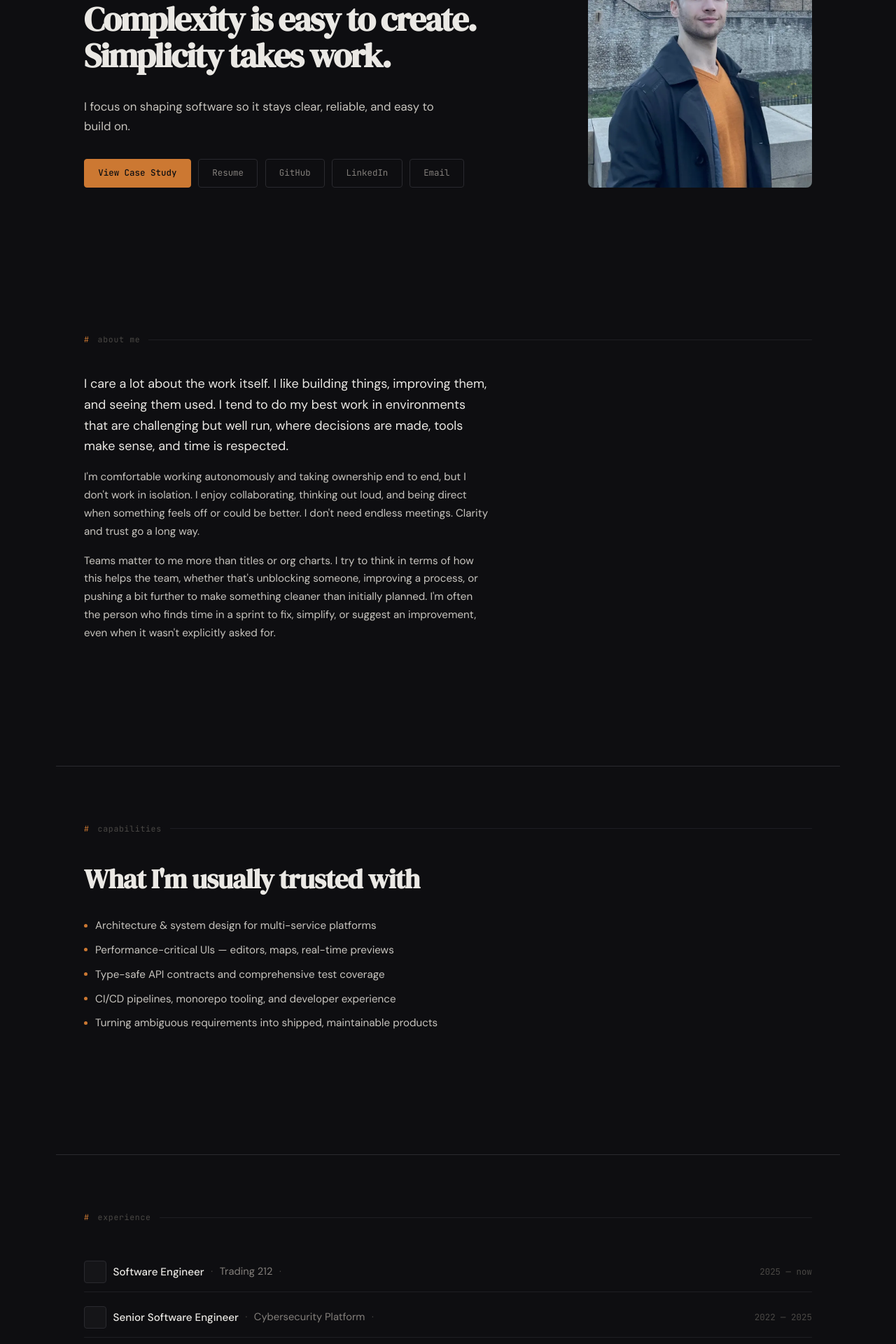
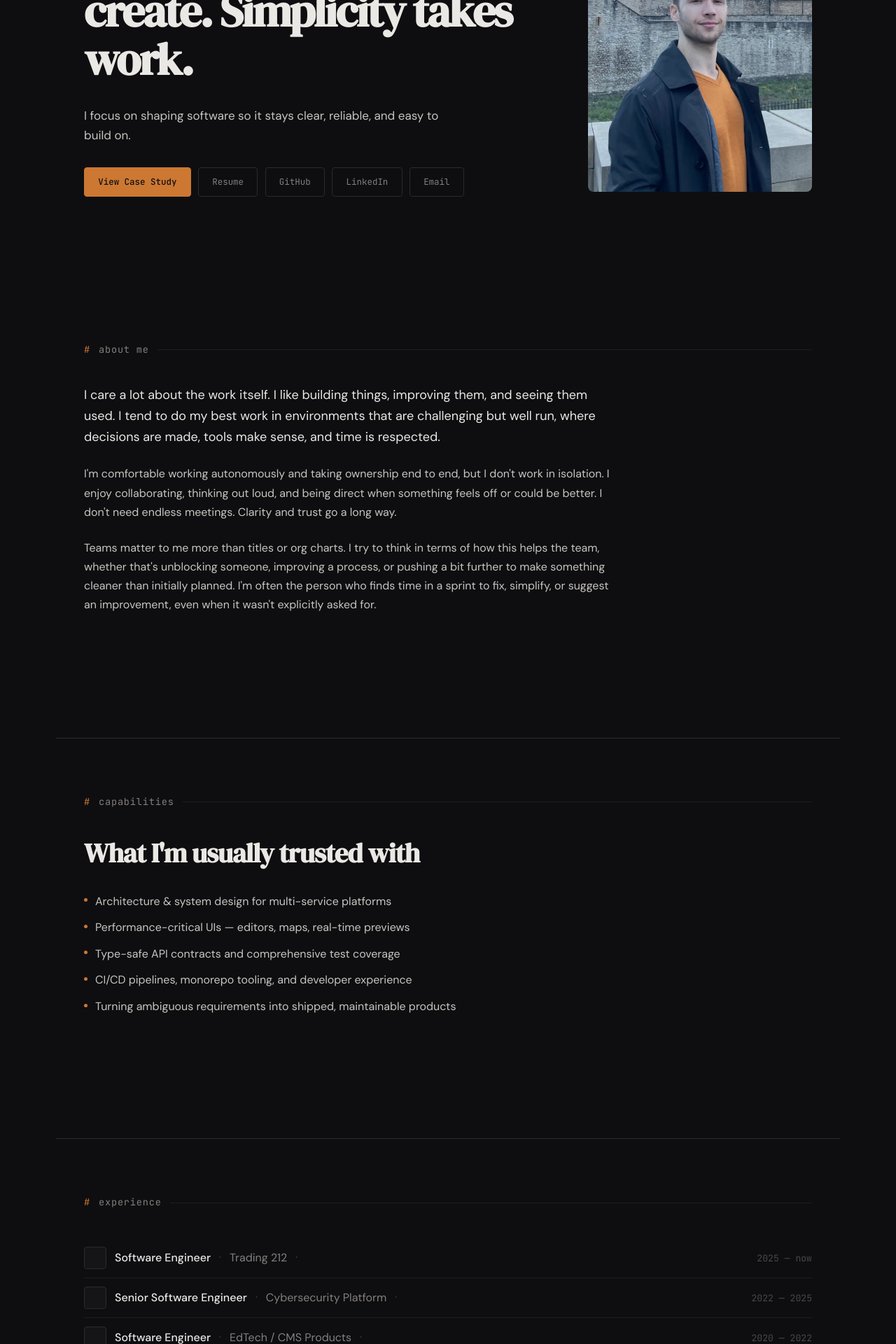
Before and after one commit to catalinleca/portfolio, a Next.js app: page / in a window 1280 px wide. Shown: the part 260-2180 px from the top of the page at 70% size. Built offline with nearby package versions, Linux system fonts and the light colour scheme.

Commit message:
try crap

```diff
--- a/src/app/(home)/_sections/About/About.module.css
+++ b/src/app/(home)/_sections/About/About.module.css
@@ -1,8 +1,8 @@
 .body {
   display: flex;
   flex-direction: column;
-  gap: var(--space-4);
-  max-width: 580px;
+  gap: var(--space-6);
+  max-width: 760px;
 }
 
 .lead {
@@ -12,7 +12,7 @@
 }
 
 .paragraph {
-  font-size: 0.95rem;
+  font-size: 1rem;
   color: var(--text);
   line-height: 1.7;
 }
--- a/src/app/(home)/_sections/Capabilities/Capabilities.module.css
+++ b/src/app/(home)/_sections/Capabilities/Capabilities.module.css
@@ -12,13 +12,13 @@
   padding: 0;
   display: flex;
   flex-direction: column;
-  gap: 0.75rem;
+  gap: var(--space-3);
 }
 
 .item {
-  font-size: 0.95rem;
+  font-size: 1rem;
   color: var(--text);
-  line-height: 1.5;
+  line-height: 1.6;
   padding-left: var(--space-4);
   position: relative;
 }
--- a/src/app/(home)/_sections/Contact/Contact.module.css
+++ b/src/app/(home)/_sections/Contact/Contact.module.css
@@ -28,22 +28,22 @@
 }
 
 .subtext {
-  font-size: 0.92rem;
+  font-size: 1rem;
   color: var(--text-muted);
-  line-height: 1.7;
+  line-height: 1.65;
 }
 
 .right {
   display: flex;
   flex-direction: column;
   align-items: flex-end;
-  gap: 0.25rem;
+  gap: var(--space-1);
 }
 
 .link {
-  font-size: 0.85rem;
+  font-size: 0.92rem;
   color: var(--text-muted);
-  padding: 0.5rem 0;
+  padding: var(--space-2) 0;
 }
 
 .link:hover {
--- a/src/app/(home)/_sections/Experience/Experience.module.css
+++ b/src/app/(home)/_sections/Experience/Experience.module.css
@@ -1,14 +1,13 @@
 .list {
   display: flex;
   flex-direction: column;
-  gap: 0.5rem;
 }
 
 .entry {
   display: flex;
   align-items: center;
-  gap: 0.6rem;
-  padding: 0.75rem 0;
+  gap: var(--space-3);
+  padding: var(--space-3) 0;
   border-bottom: 1px solid var(--border-dim);
 }
 
@@ -36,22 +35,22 @@
 .role {
   font-weight: 500;
   color: var(--text-bright);
-  font-size: 0.95rem;
+  font-size: 1rem;
 }
 
 .separator {
   color: var(--text-dim);
-  font-size: 0.88rem;
+  font-size: 0.92rem;
 }
 
 .company {
   color: var(--text-muted);
-  font-size: 0.92rem;
+  font-size: 1rem;
 }
 
 .period {
   font-family: var(--font-mono);
-  font-size: 0.78rem;
+  font-size: 0.82rem;
   color: var(--text-dim);
   white-space: nowrap;
   margin-left: auto;
@@ -65,6 +64,6 @@
   .period {
     margin-left: 0;
     width: 100%;
-    padding-left: calc(32px + 0.6rem);
+    padding-left: calc(32px + var(--space-3));
   }
 }
--- a/src/app/(home)/_sections/Hero/Hero.module.css
+++ b/src/app/(home)/_sections/Hero/Hero.module.css
@@ -9,7 +9,7 @@
   display: grid;
   grid-template-columns: 1fr 320px;
   gap: var(--space-16);
-  align-items: end;
+  align-items: center;
   width: 100%;
 }
 
@@ -37,7 +37,7 @@
 
 .headline {
   font-family: var(--font-serif);
-  font-size: clamp(2rem, 4vw, 3rem);
+  font-size: clamp(2.5rem, 5vw, 4rem);
   line-height: 1.08;
   letter-spacing: -0.035em;
   color: var(--text-bright);
@@ -45,9 +45,9 @@
 }
 
 .intro {
-  font-size: 1.05rem;
+  font-size: 1.0625rem;
   color: var(--text);
-  line-height: 1.7;
+  line-height: 1.65;
   max-width: 540px;
   margin-bottom: var(--space-8);
 }
@@ -149,7 +149,7 @@
   }
 
   .headline {
-    font-size: clamp(1.6rem, 5vw, 2.2rem);
+    font-size: clamp(2rem, 6vw, 3rem);
   }
 
   .photoImage {
--- a/src/app/(home)/_sections/HowIWork/HowIWork.module.css
+++ b/src/app/(home)/_sections/HowIWork/HowIWork.module.css
@@ -12,13 +12,13 @@
   padding: 0;
   display: flex;
   flex-direction: column;
-  gap: 0.75rem;
+  gap: var(--space-3);
 }
 
 .item {
-  font-size: 0.95rem;
+  font-size: 1rem;
   color: var(--text);
-  line-height: 1.5;
+  line-height: 1.6;
   padding-left: var(--space-4);
   position: relative;
 }
--- a/src/ui/shared/SectionLabel/SectionLabel.module.css
+++ b/src/ui/shared/SectionLabel/SectionLabel.module.css
@@ -1,11 +1,11 @@
 .label {
   display: flex;
   align-items: center;
-  gap: 0.75rem;
-  margin-bottom: 2.5rem;
+  gap: var(--space-3);
+  margin-bottom: var(--space-10);
   font-family: var(--font-mono);
-  font-size: 0.72rem;
-  color: var(--text-dim);
+  font-size: 0.85rem;
+  color: var(--text-muted);
   letter-spacing: 0.06em;
 }
 
```
